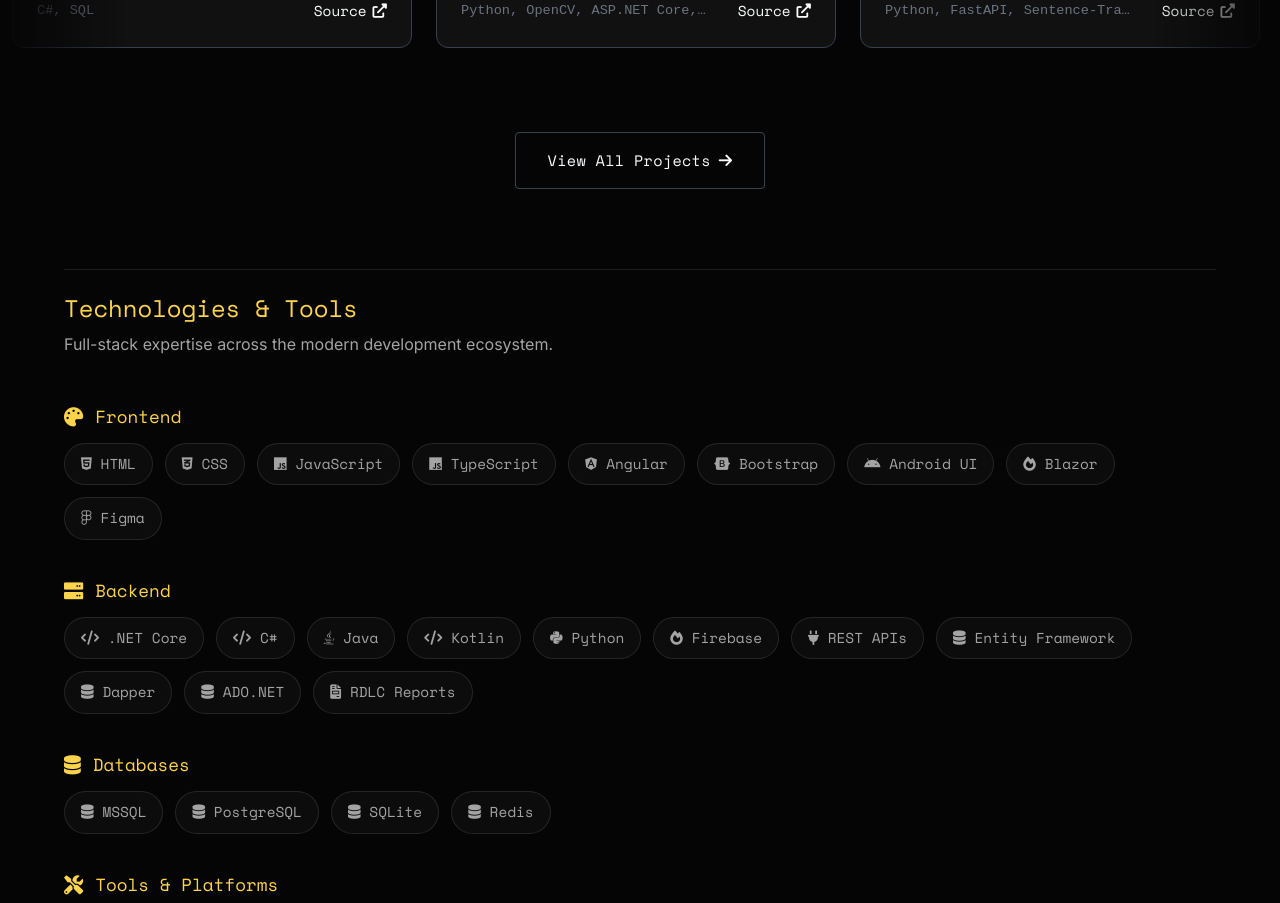
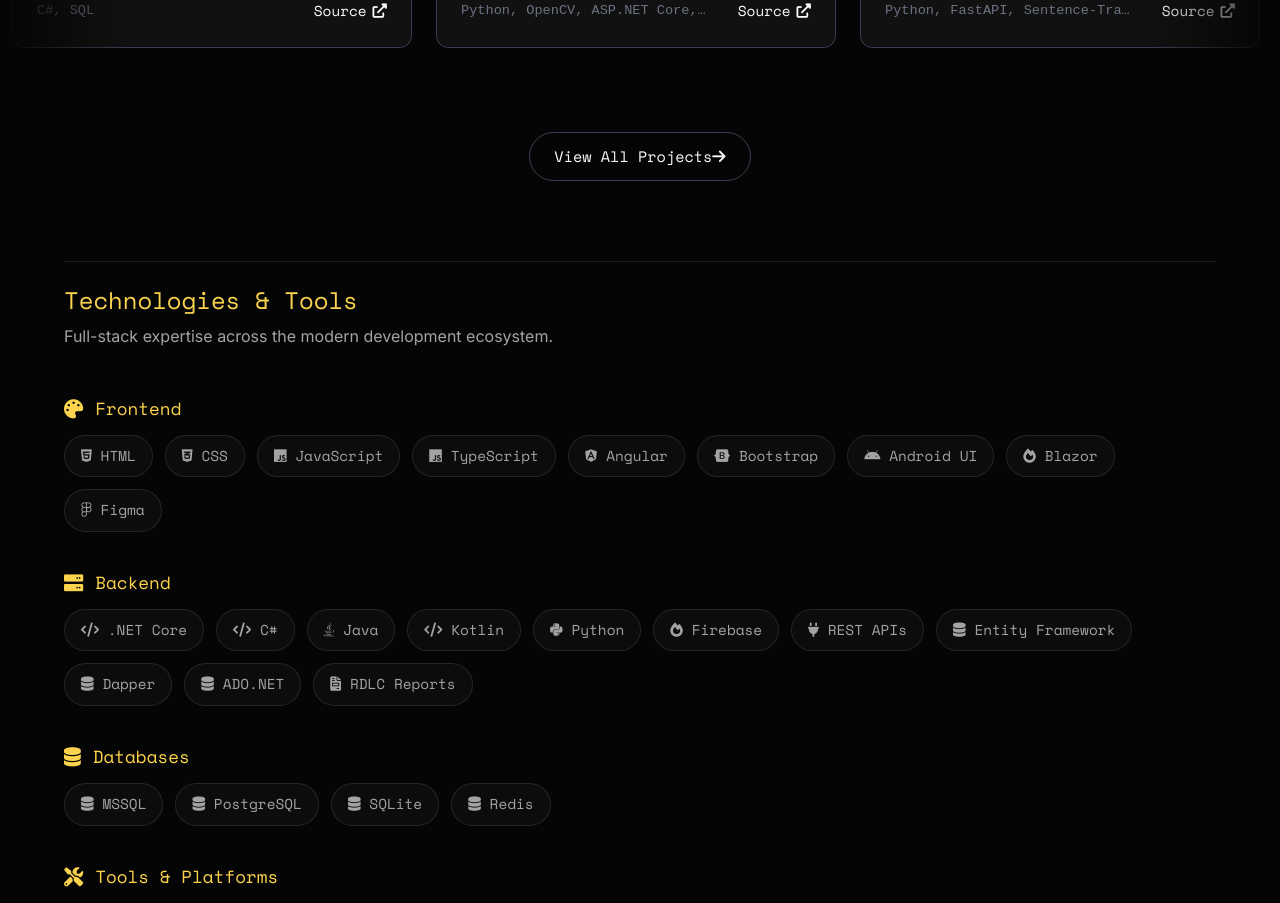
Before and after one commit to iamgauravn/gaurav-dev, an Angular app: page / in a window 1280 px wide. Shown: the part 4100-5003 px from the top of the page. Built offline with nearby package versions, Linux system fonts and the light colour scheme.

Commit message:
Increase style size limits and clean up CSS
Raised Angular component style size warnings and errors in angular.json to 45kb and 50kb. Removed unused .container and .btn CSS classes from index-page.component.css to streamline styles.

```diff
--- a/angular.json
+++ b/angular.json
@@ -54,8 +54,8 @@
                 },
                 {
                   "type": "anyComponentStyle",
-                  "maximumWarning": "25kb",
-                  "maximumError": "30kb"
+                  "maximumWarning": "45kb",
+                  "maximumError": "50kb"
                 }
               ],
               "outputHashing": "all"
--- a/src/app/pages/index-page/index-page.component.css
+++ b/src/app/pages/index-page/index-page.component.css
@@ -12,12 +12,6 @@
     max-width: 100vw;
 }
 
-/* Container */
-.container {
-    max-width: 1200px;
-    margin: 0 auto;
-    padding: 0 24px;
-}
 
 /* Sections */
 .section {
@@ -117,21 +111,7 @@
     flex-wrap: wrap;
 }
 
-.btn {
-    display: inline-flex;
-    align-items: center;
-    gap: 8px;
-    padding: 16px 32px;
-    border-radius: 4px;
-    text-decoration: none;
-    font-weight: 400;
-    font-size: 0.95rem;
-    transition: all 0.3s cubic-bezier(0.4, 0, 0.2, 1);
-    border: none;
-    cursor: pointer;
-    letter-spacing: 0.02em;
-}
-
+/* Hero Section Buttons - Overriding base .btn if needed */
 .btn-primary {
     background: #f8fafc;
     color: #0a0a0a;
```
